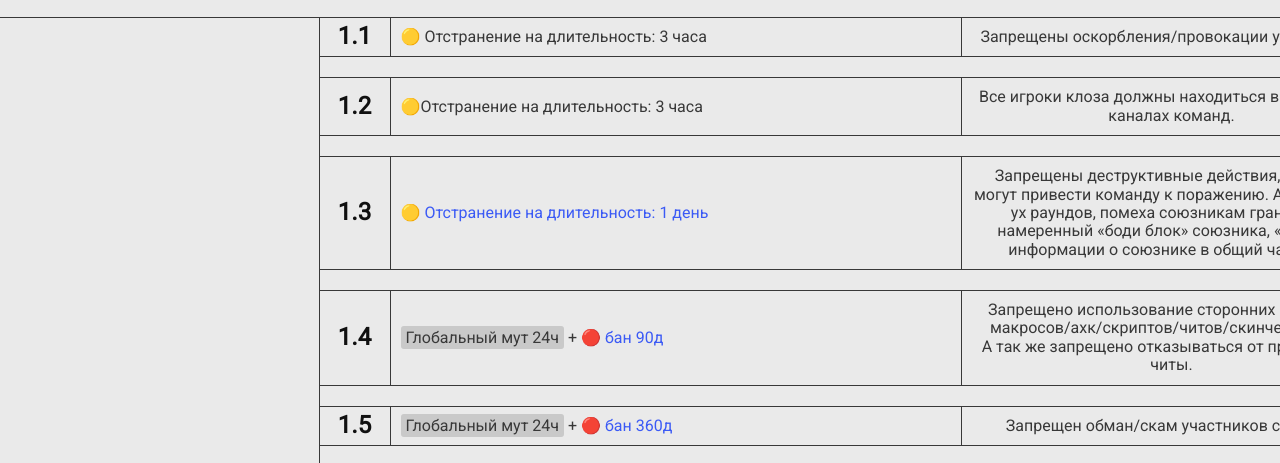
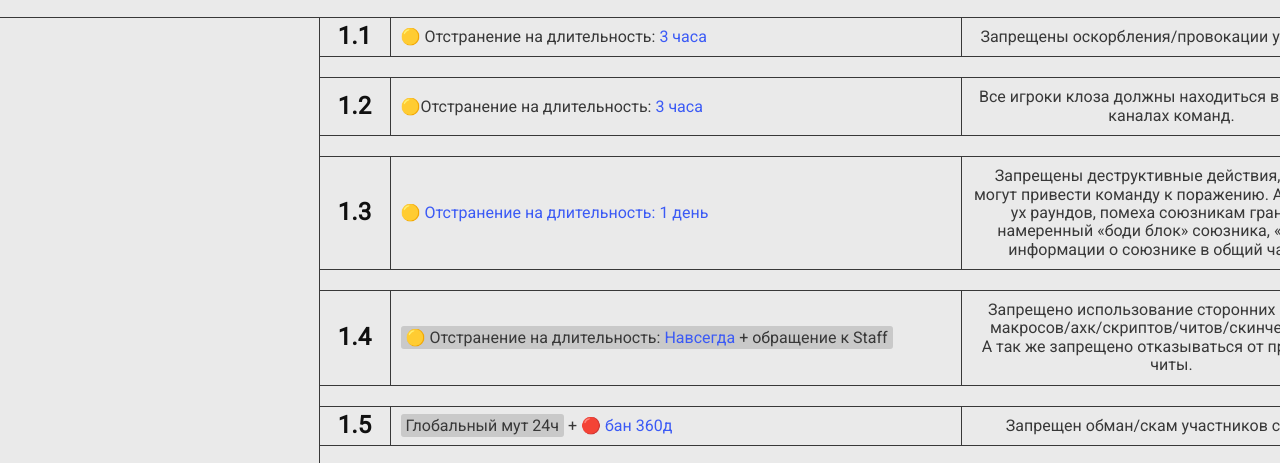
Before and after one commit to forzemain/closemods, a plain HTML site: page index.html in a window 1280 px wide. Shown: the part 167-630 px from the top of the page. Drawn offline with Linux system fonts and the light colour scheme.

Commit message:
Update index.html

```diff
--- a/index.html
+++ b/index.html
@@ -68,7 +68,7 @@
                             <h2>1.1</h2>
                         </div>
                         <div class="category-main-right-container-rule-text">
-                            <p><span class="red-color"></span>🟡 Отстранение на длительность: 3 часа </p>
+                            <p><span class="red-color"></span>🟡 Отстранение на длительность: <span class="blue-color">3 часа</span> </p>
                         </div>
                         <div class="category-main-right-container-rule-name">
                             <p>Запрещены оскорбления/провокации участников.</p>
@@ -79,7 +79,7 @@
                             <h2>1.2</h2>
                         </div>
                         <div class="category-main-right-container-rule-text">
-                            <p><span class="red-color"></span>🟡Отстранение на длительность: 3 часа </p>
+                            <p><span class="red-color"></span>🟡Отстранение на длительность: <span class="blue-color">3 часа</span> </p>
                         </div>
                         <div class="category-main-right-container-rule-name">
                             <p>Все игроки клоза должны находиться в голосовых каналах команд.</p>
@@ -90,7 +90,7 @@
                             <h2 id="1">1.3</h2>
                         </div>
                         <div class="category-main-right-container-rule-text">
-                            <p><span class="blue-color">🟡 Отстранение на длительность: 1 день </span></p>
+                            <p><span class="blue-color">🟡 Отстранение на длительность: <span class="blue-color">1 день</span> </p>
                         </div>
                         <div class="category-main-right-container-rule-name">
                             <p> Запрещены деструктивные действия, которые могут привести команду к поражению. Афк более 2-ух раундов, помеха союзникам гранатами, намеренный «боди блок» союзника, «Слив»
@@ -102,7 +102,7 @@
                             <h2>1.4</h2>
                         </div>
                         <div class="category-main-right-container-rule-text">
-                            <p><span class="example-p">Глобальный мут 24ч</span> + <span class="blue-color">🔴 бан 90д</span></p>
+                            <p><span class="example-p">🟡 Отстранение на длительность: <span class="blue-color">Навсегда</span> + обращение к Staff </p>
                         </div>
                         <div class="category-main-right-container-rule-name">
                             <p>Запрещено использование сторонних программ  макросов/ахк/скриптов/читов/скинченджеров.<br>А так же запрещено отказываться от проверки на читы.</p>
```
